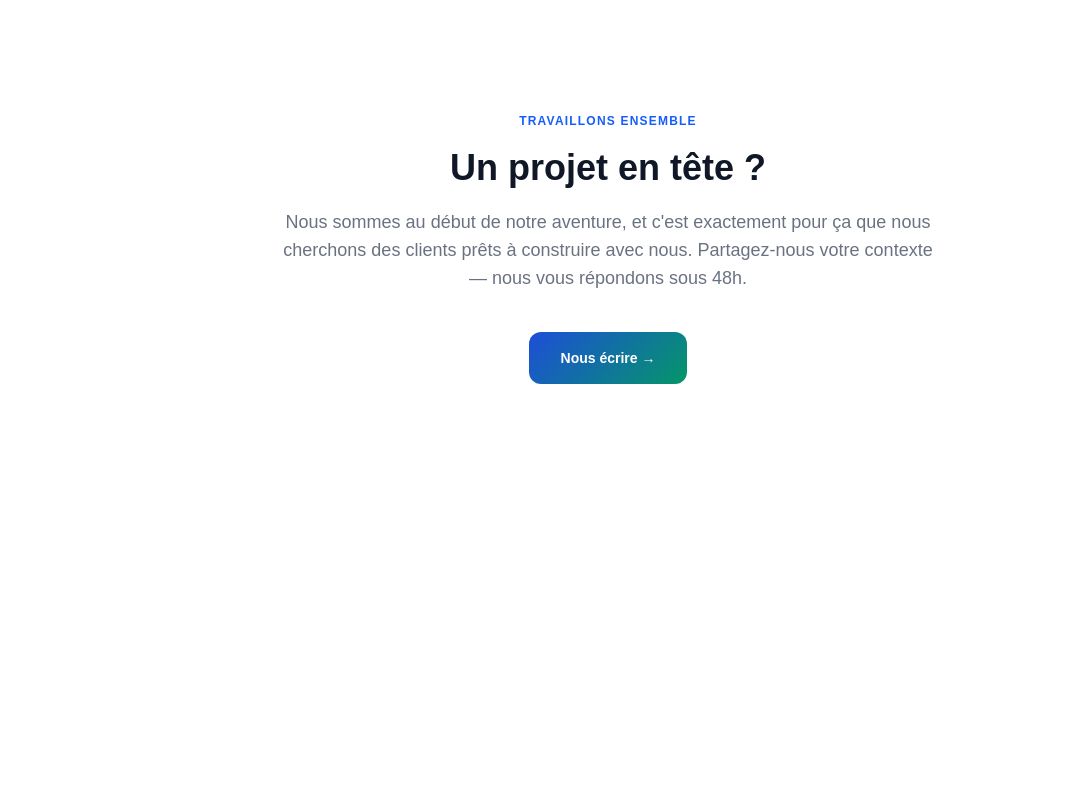
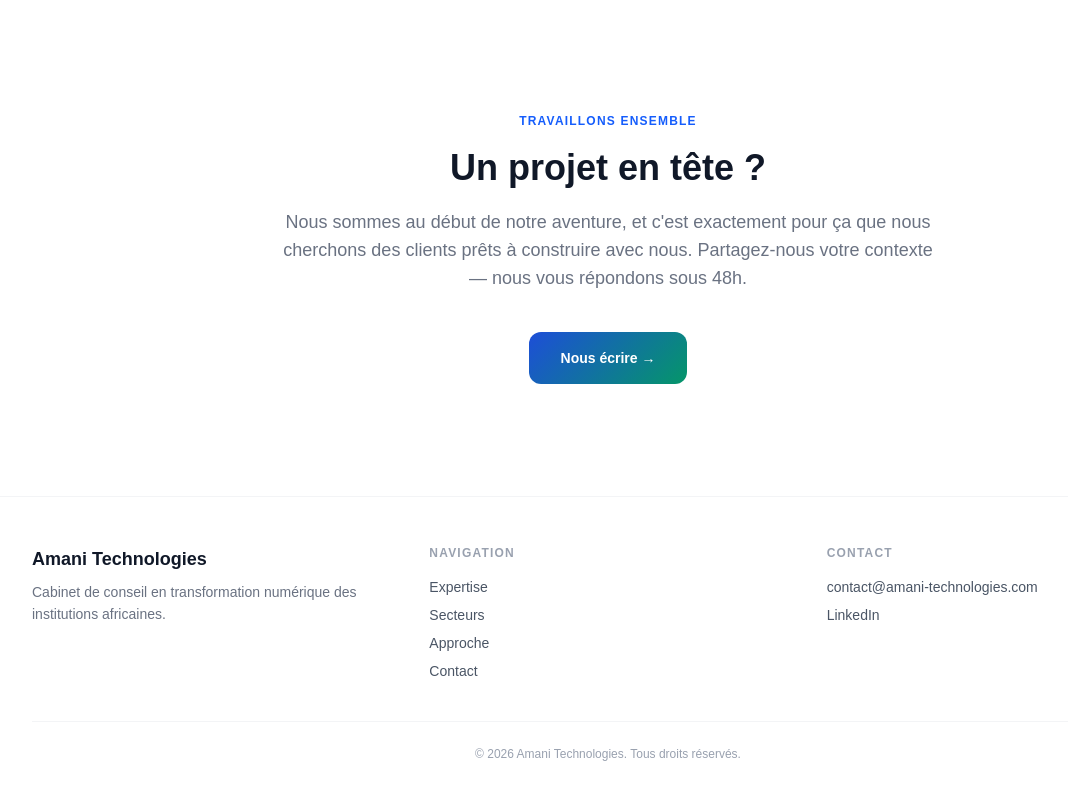
Before and after one commit to MacM-hub/amani-technologies, a Next.js app: page / in a window 1280 px wide. Shown: the part 3294-4094 px from the top of the page, without its empty margins (32-1100 px from the left). Before the commit the page ends 3790 px from the top, so only its background shows below. Built offline with nearby package versions, Linux system fonts and the light colour scheme.

Commit message:
Ajout du footer avec navigation et coordonnées

```diff
--- /dev/null
+++ b/app/components/Footer.tsx
@@ -0,0 +1,56 @@
+export default function Footer() {
+  const year = new Date().getFullYear()
+
+  return (
+    <footer className="border-t border-gray-100 bg-white px-6 py-12">
+      <div className="max-w-6xl mx-auto grid md:grid-cols-3 gap-10">
+
+        {/* Identité */}
+        <div>
+          <p className="font-bold text-gray-900 text-lg mb-2">Amani Technologies</p>
+          <p className="text-sm text-gray-500 leading-relaxed">
+            Cabinet de conseil en transformation numérique des institutions africaines.
+          </p>
+        </div>
+
+        {/* Navigation */}
+        <div>
+          <p className="text-xs font-semibold text-gray-400 uppercase tracking-widest mb-4">Navigation</p>
+          <ul className="space-y-2 text-sm text-gray-600">
+            <li><a href="#expertise" className="hover:text-gray-900 transition">Expertise</a></li>
+            <li><a href="#secteurs" className="hover:text-gray-900 transition">Secteurs</a></li>
+            <li><a href="#approche" className="hover:text-gray-900 transition">Approche</a></li>
+            <li><a href="#contact" className="hover:text-gray-900 transition">Contact</a></li>
+          </ul>
+        </div>
+
+        {/* Contact */}
+        <div>
+          <p className="text-xs font-semibold text-gray-400 uppercase tracking-widest mb-4">Contact</p>
+          <ul className="space-y-2 text-sm text-gray-600">
+            <li>
+              <a href="mailto:contact@amani-technologies.com" className="hover:text-gray-900 transition">
+                contact@amani-technologies.com
+              </a>
+            </li>
+            <li>
+              <a
+                href="https://linkedin.com/company/amani-technologies"
+                target="_blank"
+                rel="noopener noreferrer"
+                className="hover:text-gray-900 transition"
+              >
+                LinkedIn
+              </a>
+            </li>
+          </ul>
+        </div>
+
+      </div>
+
+      <div className="max-w-6xl mx-auto mt-10 pt-6 border-t border-gray-100 text-xs text-gray-400 text-center">
+        © {year} Amani Technologies. Tous droits réservés.
+      </div>
+    </footer>
+  )
+}
--- a/app/layout.tsx
+++ b/app/layout.tsx
@@ -1,6 +1,7 @@
 import type { Metadata } from "next"
 import "./globals.css"
 import Navbar from "./components/Navbar"
+import Footer from "./components/Footer"
 
 export const metadata: Metadata = {
   title: "Amani Technologies — Conseil en transformation numérique en Afrique",
@@ -27,6 +28,7 @@ export default function RootLayout({
       <body>
         <Navbar />
         {children}
+        <Footer />
       </body>
     </html>
   )
```
